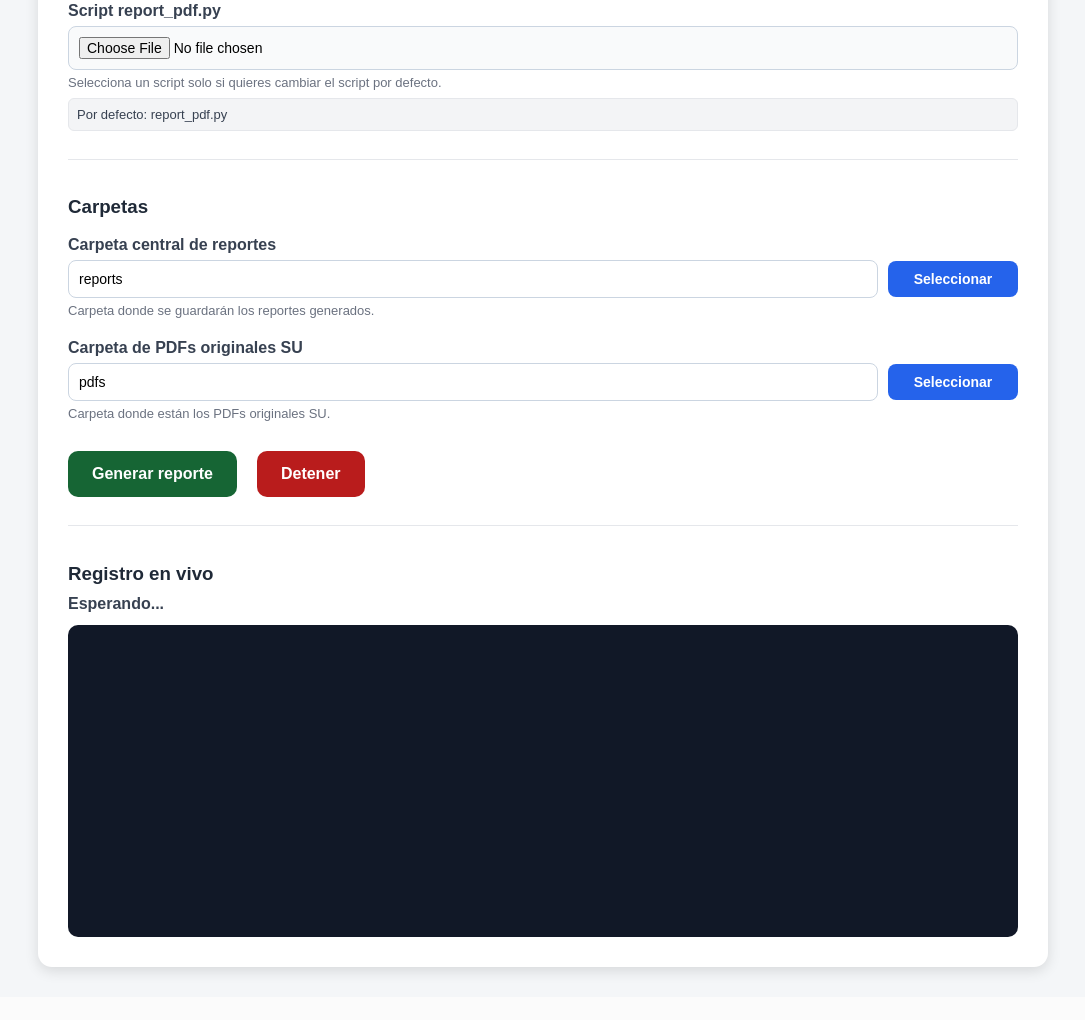
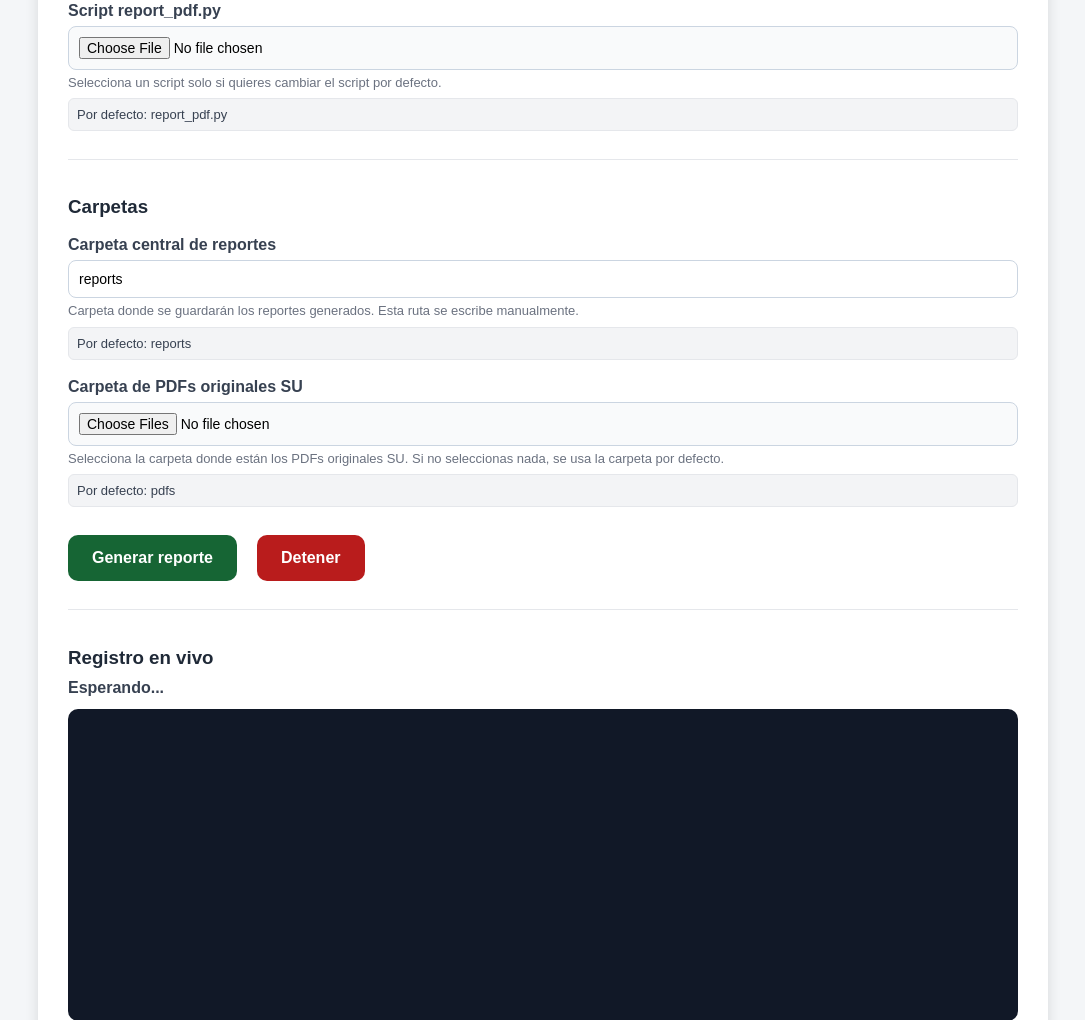
Before and after one commit to marvlad/INIA_Puno, a Flask app: page / in a window 1280 px wide. Shown: the part 708-1728 px from the top of the page, without its empty margins (97-1182 px from the left). Before the commit the page ends 1685 px from the top, so only its background shows below. Run offline with Flask 3, Linux system fonts and the light colour scheme.

Commit message:
Refactor index.html to simplify input handling

```diff
--- a/INIA_Software/templates/index.html
+++ b/INIA_Software/templates/index.html
@@ -81,29 +81,6 @@
 
         .stop-btn:hover {
             background: #991b1b;
-        }
-
-        .small-btn {
-            width: 130px;
-            margin-top: 6px;
-            background: #2563eb;
-            padding: 10px 14px;
-            font-size: 14px;
-            border-radius: 8px;
-        }
-
-        .small-btn:hover {
-            background: #1d4ed8;
-        }
-
-        .path-row {
-            display: flex;
-            gap: 10px;
-            align-items: center;
-        }
-
-        .path-row input {
-            flex: 1;
         }
 
         .hint {
@@ -242,45 +219,33 @@
                 <h3>Carpetas</h3>
 
                 <label>Carpeta central de reportes</label>
-                <div class="path-row">
                 <input
                     type="text"
-                        id="report_root"
                     name="report_root"
                     value="{{ report_root }}"
                     required
                 >
-                    <button
-                        type="button"
-                        class="small-btn"
-                        onclick="selectFolder('report_root')"
-                    >
-                        Seleccionar
-                    </button>
+                <div class="hint">
+                    Carpeta donde se guardarán los reportes generados. Esta ruta se escribe manualmente.
                 </div>
-                <div class="hint">
-                    Carpeta donde se guardarán los reportes generados.
+                <div class="default-path">
+                    Por defecto: {{ report_root }}
                 </div>
 
                 <label>Carpeta de PDFs originales SU</label>
-                <div class="path-row">
                 <input
-                        type="text"
-                        id="pdf_folder"
-                        name="pdf_folder"
-                        value="{{ pdf_folder }}"
-                        required
+                    type="file"
+                    name="pdf_folder_files"
+                    accept=".pdf"
+                    webkitdirectory
+                    directory
+                    multiple
                 >
-                    <button
-                        type="button"
-                        class="small-btn"
-                        onclick="selectFolder('pdf_folder')"
-                    >
-                        Seleccionar
-                    </button>
+                <div class="hint">
+                    Selecciona la carpeta donde están los PDFs originales SU. Si no seleccionas nada, se usa la carpeta por defecto.
                 </div>
-                <div class="hint">
-                    Carpeta donde están los PDFs originales SU.
+                <div class="default-path">
+                    Por defecto: {{ pdf_folder }}
                 </div>
             </div>
 
@@ -325,21 +290,6 @@
             if (eventSource !== null) {
                 eventSource.close();
                 eventSource = null;
-            }
-        }
-
-        async function selectFolder(inputId) {
-            try {
-                const response = await fetch("/browse-folder");
-                const data = await response.json();
-
-                if (data.path) {
-                    document.getElementById(inputId).value = data.path;
-                } else if (data.error) {
-                    appendTerminal("\nError seleccionando carpeta: " + data.error + "\n");
-                }
-            } catch (error) {
-                appendTerminal("\nError seleccionando carpeta: " + String(error) + "\n");
             }
         }
 
```
Lines whose indentation alone changed are shown as unchanged.
